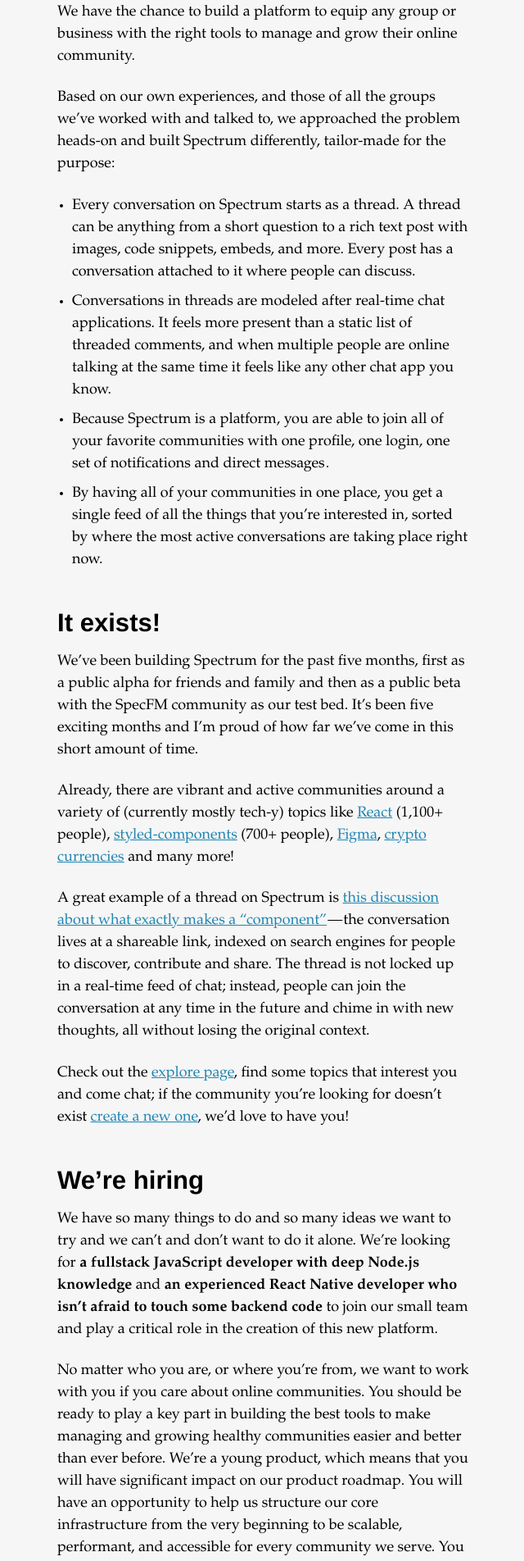
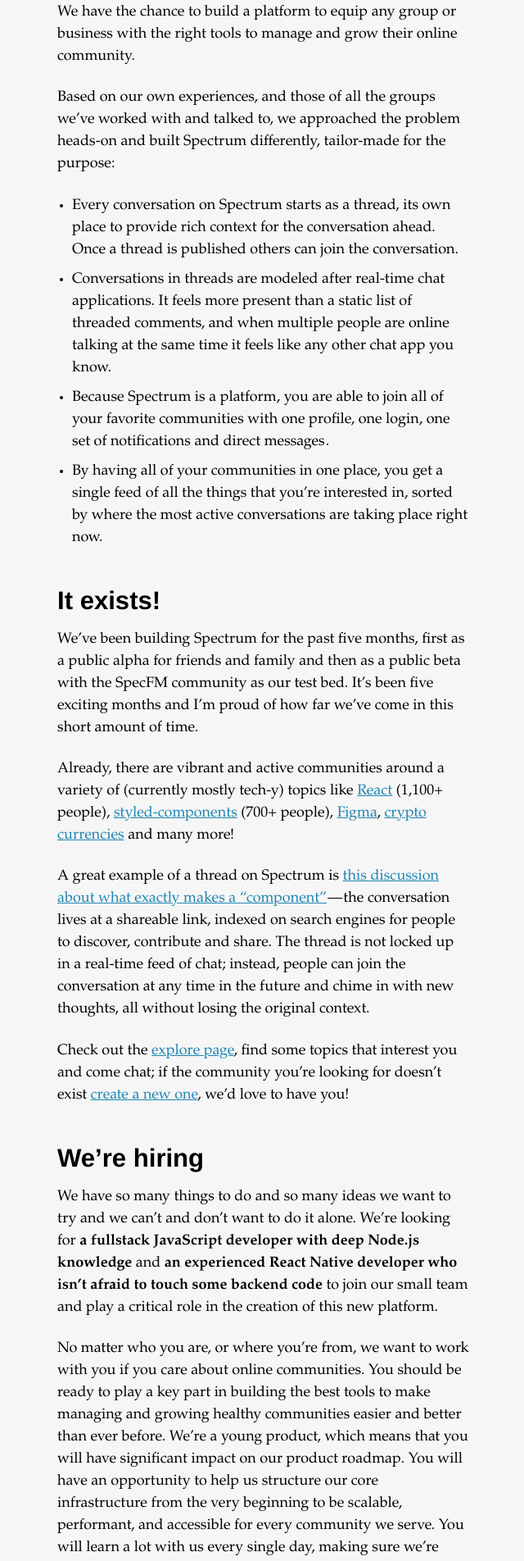
Before and after one commit to mxstbr/mxstbr.github.io, a Jekyll site: the page built from _posts/2017-08-16-spectrum.md, in a window 1280 px wide. Shown: the part 2564-4468 px from the top of the page at 82% size, without its empty margins (318-958 px from the left). Built offline with Jekyll 4.4.1, drawn with Linux system fonts in a browser that asks for light colours.

Commit message:
Update post with better bullet point

```diff
--- a/_posts/2017-08-16-spectrum.md
+++ b/_posts/2017-08-16-spectrum.md
@@ -42,7 +42,7 @@ That’s when they reached out to me, and together we realized that this could b
 
 Based on our own experiences, and those of all the groups we’ve worked with and talked to, we approached the problem heads-on and built Spectrum differently, tailor-made for the purpose:
 
-- Every conversation on Spectrum starts as a thread. A thread can be anything from a short question to a rich text post with images, code snippets, embeds, and more. Every post has a conversation attached to it where people can discuss.
+- Every conversation on Spectrum starts as a thread, its own place to provide rich context for the conversation ahead. Once a thread is published others can join the conversation.
 - Conversations in threads are modeled after real-time chat applications. It feels more present than a static list of threaded comments, and when multiple people are online talking at the same time it feels like any other chat app you know.
 - Because Spectrum is a platform, you are able to join all of your favorite communities with one profile, one login, one set of notifications and direct messages .
 - By having all of your communities in one place, you get a single feed of all the things that you're interested in, sorted by where the most active conversations are taking place right now.
```
